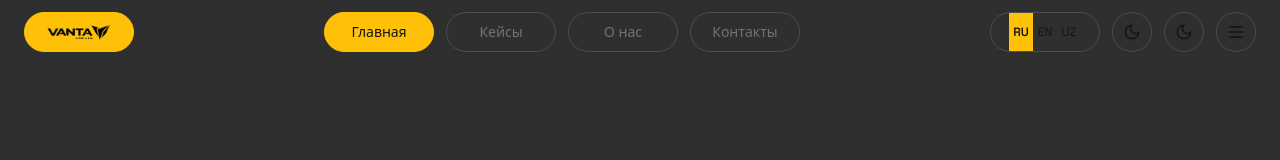
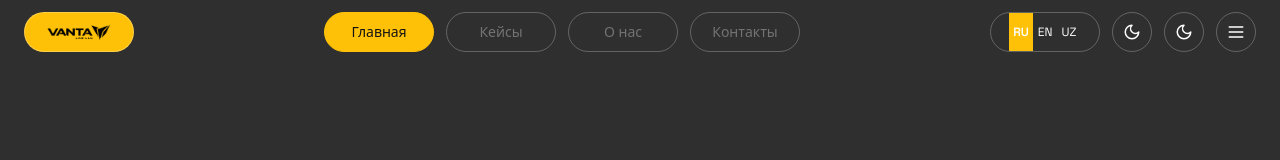
Before and after one commit to mukhsinus/VANTALAB, a React (Vite) app: page / in a window 1280 px wide. Shown: the top 160 px of the page. Built offline with nearby package versions, Linux system fonts and the light colour scheme; the HTML template or start-up script is replaced by a standard one.

Commit message:
heroadopt4

```diff
--- a/src/components/Layout.tsx
+++ b/src/components/Layout.tsx
@@ -1,4 +1,3 @@
-// Layout.tsx — основной компонент, который оборачивает все страницы. Содержит шапку с навигацией, переключателем языка и темы, а также футер. В центре рендерится контент текущей страницы через <Outlet />.
 import { useState, useEffect } from 'react'
 import { Link, useLocation, Outlet } from 'react-router-dom'
 import { useLanguage } from '@/lib/i18n'
@@ -11,10 +10,32 @@ const Layout = () => {
   const { t, lang, setLang } = useLanguage()
   const { theme, setTheme } = useTheme()
   const [menuOpen, setMenuOpen] = useState(false)
+  const [navHeroDark, setNavHeroDark] = useState(false)
   const location = useLocation()
 
+  // Scroll to top on route change
   useEffect(() => {
     window.scrollTo(0, 0)
+  }, [location.pathname])
+
+  // Hero scroll detection
+  useEffect(() => {
+    const hero = document.getElementById('hero')
+
+    if (!hero) {
+      setNavHeroDark(false)
+      return
+    }
+
+    const handleScroll = () => {
+      const heroBottom = hero.getBoundingClientRect().bottom
+      setNavHeroDark(heroBottom > 64) // 64 = header height
+    }
+
+    handleScroll()
+    window.addEventListener('scroll', handleScroll)
+
+    return () => window.removeEventListener('scroll', handleScroll)
   }, [location.pathname])
 
   const navLinks = [
@@ -33,7 +54,11 @@ const Layout = () => {
     <div className="min-h-screen text-foreground">
 
       {/* HEADER */}
-      <header className="fixed top-0 left-0 right-0 z-50 bg-transparent backdrop-blur-md">
+      <header
+        className={`fixed top-0 left-0 right-0 z-50 ${
+          navHeroDark ? 'nav-hero-dark' : ''
+        }`}
+      >
         <nav className="container mx-auto px-6 h-16 flex items-center justify-between">
 
           {/* LEFT — LOGO */}
@@ -54,7 +79,9 @@ const Layout = () => {
             {navLinks.map(link => (
               <div
                 key={link.path}
-                className={`nav-panel nav-item ${isActive(link.path) ? 'active' : ''}`}
+                className={`nav-panel nav-item ${
+                  isActive(link.path) ? 'active' : ''
+                }`}
               >
                 <Link
                   to={link.path}
--- a/src/components/home/HeroSection.tsx
+++ b/src/components/home/HeroSection.tsx
@@ -1,14 +1,19 @@
-import { useLanguage } from '@/lib/i18n';
-import { ArrowRight } from 'lucide-react';
-import heroBg from '@/assets/hero-bg.png';
-import heroBgMobile from '@/assets/hero-bg-mobile.png';
+// HeroSection.tsx
+import { useLanguage } from '@/lib/i18n'
+import { ArrowRight } from 'lucide-react'
+import heroBg from '@/assets/hero-bg.png'
+import heroBgMobile from '@/assets/hero-bg-mobile.png'
 
 const HeroSection = () => {
-  const { t } = useLanguage();
-  const [titleLine1, titleLine2] = t.hero.title.split('\n');
+  const { t } = useLanguage()
+  const [titleLine1, titleLine2] = t.hero.title.split('\n')
 
   return (
-    <section className="relative min-h-[90vh] md:min-h-screen flex flex-col items-center justify-start md:justify-center">
+    <section
+      id="hero"
+      className="relative min-h-screen flex flex-col items-center justify-start md:justify-center"
+    >
+      {/* Background image */}
       <picture>
         <source srcSet={heroBgMobile} media="(max-width: 767px)" />
         <source srcSet={heroBg} media="(min-width: 768px)" />
@@ -20,17 +25,28 @@ const HeroSection = () => {
           aria-hidden="true"
         />
       </picture>
-      <div className="absolute inset-0 bg-black/70"></div>
-      <div className="relative z-10 w-full flex flex-col items-center justify-start md:justify-center px-4 pt-[32vh] md:pt-0 pb-8 md:py-24">
+
+      {/* Overlay */}
+      <div className="absolute inset-0 bg-black/70" />
+
+      {/* Content */}
+      <div className="relative z-10 w-full flex flex-col items-center justify-start md:justify-center px-4 pt-[28vh] md:pt-0 pb-8 md:py-24">
+
+        {/* Title */}
         <h1 className="text-5xl md:text-7xl lg:text-8xl font-extrabold leading-tight text-white text-center">
-          <span>{titleLine1}</span><br />
+          <span>{titleLine1}</span>
+          <br />
           <span className="block text-[hsl(42,100%,50%)]">
             {titleLine2}
           </span>
         </h1>
+
+        {/* Subtitle */}
         <p className="mt-6 text-lg md:text-xl text-gray-300 text-center max-w-2xl">
           {t.hero.subtitle}
         </p>
+
+        {/* CTA buttons */}
         <div className="mt-10 flex flex-col sm:flex-row gap-4 justify-center">
           <a
             href="https://t.me/LLC_VANTALAB"
@@ -40,34 +56,59 @@ const HeroSection = () => {
           >
             📨 {t.hero.cta1}
           </a>
+
           <a
             href="/contacts"
             className="px-5 py-3 sm:px-8 sm:py-4 rounded-2xl border border-gray-400 text-white font-bold text-base sm:text-lg shadow-lg hover:bg-gray-800 transition flex items-center gap-2 justify-center"
           >
-            {t.hero.cta2} <ArrowRight size={20} />
+            {t.hero.cta2}
+            <ArrowRight size={20} />
           </a>
         </div>
+
+        {/* Stats */}
         <div className="mt-16 grid grid-cols-2 md:grid-cols-4 gap-8 max-w-3xl w-full">
+
           <div className="text-center">
-            <p className="text-2xl md:text-4xl font-bold text-[hsl(42,100%,50%)]">10+</p>
-            <p className="text-sm text-gray-300 mt-1">{t.stats.projects}</p>
+            <p className="text-2xl md:text-4xl font-bold text-[hsl(42,100%,50%)]">
+              10+
+            </p>
+            <p className="text-sm text-gray-300 mt-1">
+              {t.stats.projects}
+            </p>
           </div>
+
           <div className="text-center">
-            <p className="text-2xl md:text-4xl font-bold text-[hsl(42,100%,50%)]">6+</p>
-            <p className="text-sm text-gray-300 mt-1">{t.stats.clients}</p>
+            <p className="text-2xl md:text-4xl font-bold text-[hsl(42,100%,50%)]">
+              6+
+            </p>
+            <p className="text-sm text-gray-300 mt-1">
+              {t.stats.clients}
+            </p>
           </div>
+
           <div className="text-center">
-            <p className="text-2xl md:text-4xl font-bold text-[hsl(42,100%,50%)]">1+</p>
-            <p className="text-sm text-gray-300 mt-1">{t.stats.years}</p>
+            <p className="text-2xl md:text-4xl font-bold text-[hsl(42,100%,50%)]">
+              1+
+            </p>
+            <p className="text-sm text-gray-300 mt-1">
+              {t.stats.years}
+            </p>
           </div>
+
           <div className="text-center">
-            <p className="text-2xl md:text-4xl font-bold text-[hsl(42,100%,50%)]">40%</p>
-            <p className="text-xs sm:text-sm text-gray-300 mt-1">{t.stats.conversion}</p>
+            <p className="text-2xl md:text-4xl font-bold text-[hsl(42,100%,50%)]">
+              40%
+            </p>
+            <p className="text-xs sm:text-sm text-gray-300 mt-1">
+              {t.stats.conversion}
+            </p>
           </div>
+
         </div>
       </div>
     </section>
-  );
-};
+  )
+}
 
-export default HeroSection;
+export default HeroSection
--- a/src/nav-panel.css
+++ b/src/nav-panel.css
@@ -45,7 +45,6 @@
 }
 
 
-
 /* =======================================================
    ACTIVE STATE
 ======================================================= */
@@ -91,7 +90,7 @@
 
 
 /* =======================================================
-   LANGUAGE SWITCHER FIX
+   LANGUAGE SWITCHER
 ======================================================= */
 
 .lang-switcher {
@@ -119,7 +118,7 @@
 
 
 /* =======================================================
-   ICON BUTTON FIX (theme / burger)
+   ICON BUTTON
 ======================================================= */
 
 .nav-icon-button {
@@ -146,8 +145,9 @@
   border-color: rgba(255,255,255,0.1);
 }
 
+
 /* =======================================================
-   LOGO WHITE BACKGROUND (OVERRIDE)
+   LOGO FIX
 ======================================================= */
 
 .logo-wrapper {
@@ -163,3 +163,37 @@
 .logo-wrapper img {
   filter: brightness(0);
 }
+
+
+/* =======================================================
+   FORCED DARK NAV (для hero секции)
+   НЕ МЕНЯЕТ ТЕМУ САЙТА
+======================================================= */
+
+.nav-hero-dark .nav-item,
+.nav-hero-dark .nav-panel-border,
+.nav-hero-dark .nav-icon-button {
+  border-color: rgba(255,255,255,0.25);
+}
+
+.nav-hero-dark .nav-panel {
+  color: white;
+}
+
+.nav-hero-dark .nav-panel:hover {
+  background: rgba(255,255,255,0.08);
+}
+
+.nav-hero-dark .nav-icon-button svg {
+  color: white;
+}
+
+.nav-hero-dark .lang-switcher button {
+  color: white;
+}
+
+.nav-hero-dark .nav-panel.active {
+  background: var(--accent-color, #ffc107);
+  border-color: var(--accent-color, #ffc107);
+  color: var(--accent-foreground, #222);
+}
```
